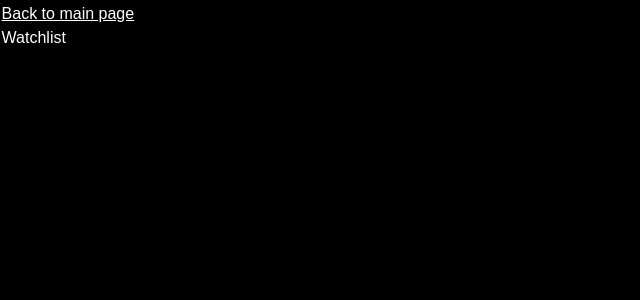
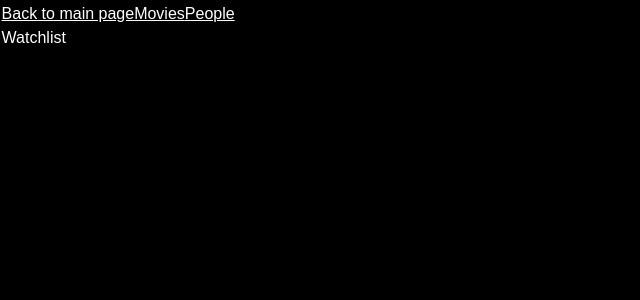
Before and after one commit to gabholli/media-site, a Next.js app: page /watchlist/Watchlist in a window 1280 px wide. Shown: the top 300 px of the page, without its empty margins (0-640 px from the left). Built offline with nearby package versions, Linux system fonts and the light colour scheme; what @savvywombat/tailwindcss-grid-areas would draw is missing.

Commit message:
Added links o movie and people lists from watchlist page

```diff
--- a/src/pages/watchlist/Watchlist.tsx
+++ b/src/pages/watchlist/Watchlist.tsx
@@ -14,6 +14,7 @@ const Watchlist = () => {
         }
     }, [])
     console.log(watchlistData)
+
     return (
         <>
             <Link
@@ -21,6 +22,16 @@ const Watchlist = () => {
                 href="/">
                 Back to main page
             </Link >
+            <Link
+                className="underline"
+                href="/media/movie_files/Movies">
+                Movies
+            </Link>
+            <Link
+                className="underline"
+                href="/media/peopleFiles/People">
+                People
+            </Link>
             <div>Watchlist</div>
             <BackToTopButton />
 
```
